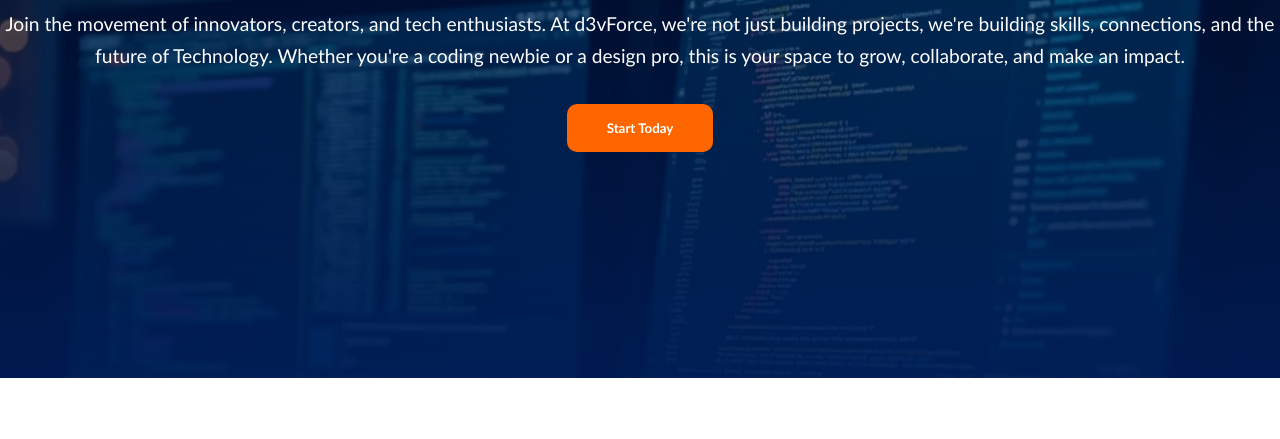
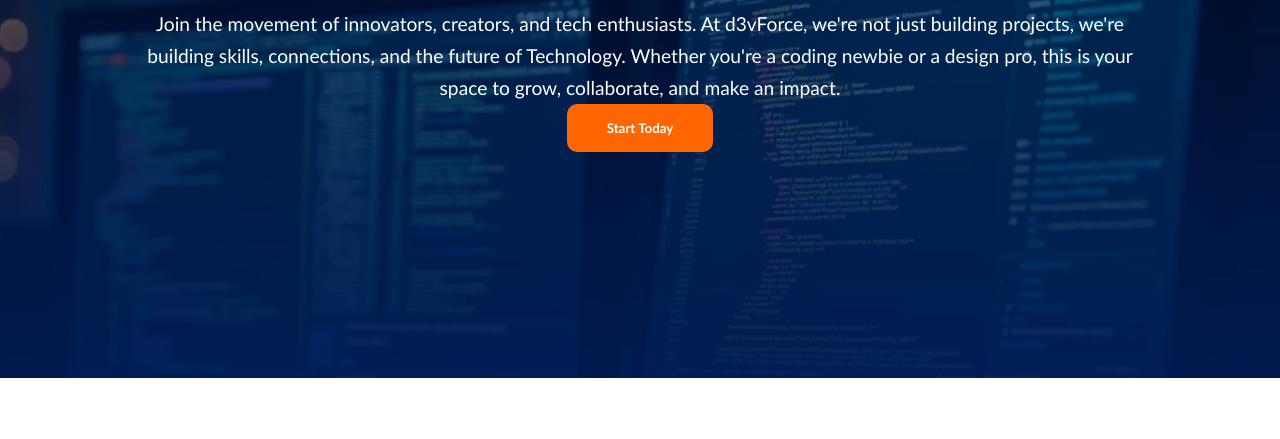
Before and after one commit to d3v-force/D3VFORCESITE, a plain HTML site: page index.html in a window 1280 px wide. Shown: the part 302-741 px from the top of the page. Drawn offline with Linux system fonts and the light colour scheme.

Commit message:
Update styles.css

```diff
--- a/styles.css
+++ b/styles.css
@@ -155,9 +155,10 @@
 
 .hero p {
     font-size: 1.2rem;
-    max-width: 1300px;
+    max-width: 1000px;
     margin-bottom: 2rem;
     line-height: 2rem;
+    margin: auto;
 }
 
 .hero .btn {
@@ -655,7 +656,7 @@
 }
 
 
-@media (max-width: 1200px) {
+@media (max-width: 1400px) {
     .menubar ul {
         list-style: none;
         display: flex;
```
